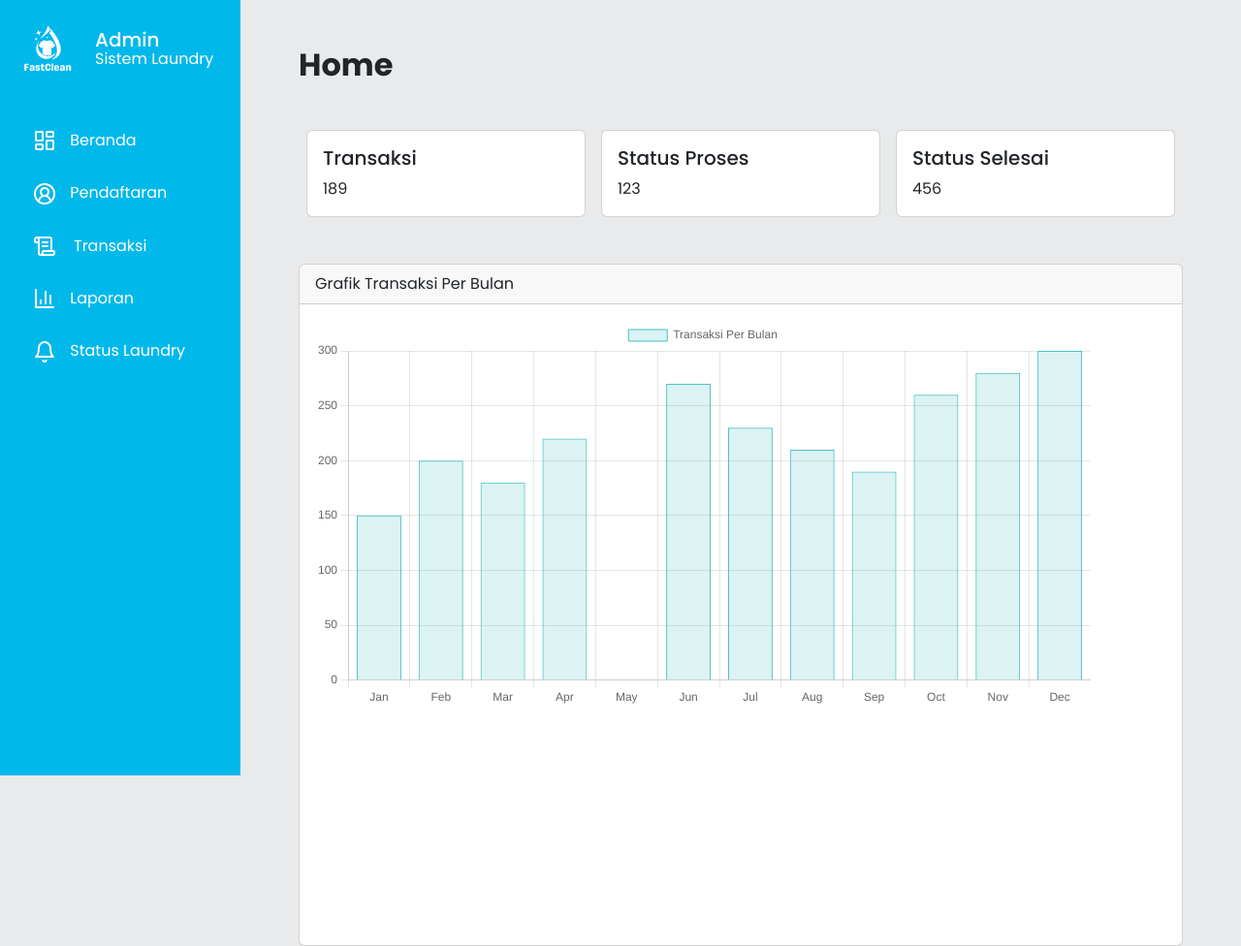
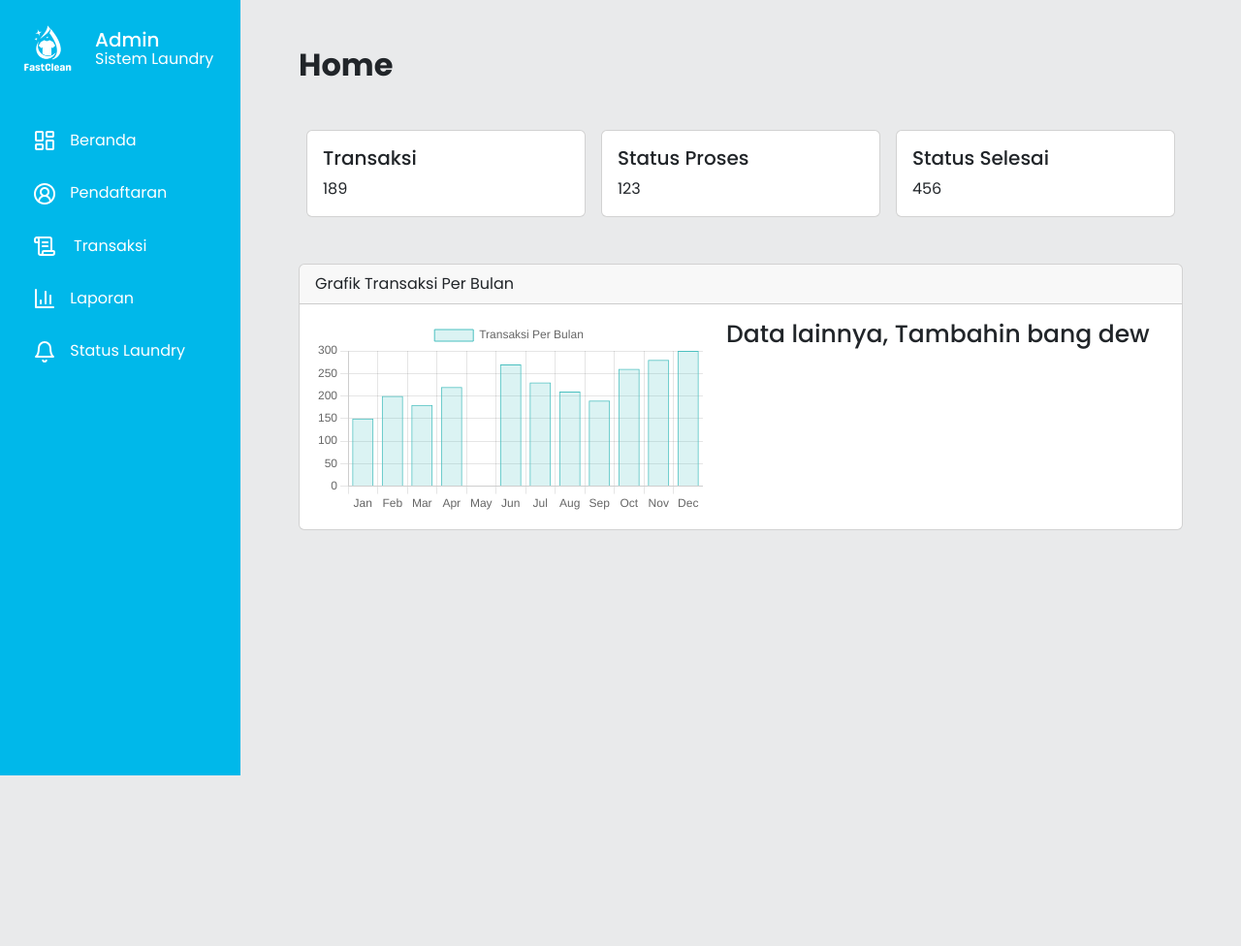
Before and after one commit to DewaTriWijaya/web_admin_laundry, a PHP site: page /index.php?page=home in a window 1280 px wide. Shown: the whole page at 97% size. After the commit the page ends 800 px from the top, so only its background shows below. Run offline with PHP 8.4, Linux system fonts and the light colour scheme.

Commit message:
change size

```diff
--- a/page/home.php
+++ b/page/home.php
@@ -16,13 +16,9 @@ include "koneksi.php";
             min-height: 200px;
         }
 
-        .card {
-            height: 100%;
-        }
-
         .chart-container {
             position: relative;
-            height: 400px;
+            height: 200px;
         }
     </style>
 
@@ -68,8 +64,9 @@ include "koneksi.php";
                 Grafik Transaksi Per Bulan
             </div>
             <div class="card-body">
-                <div class="chart-container">
+                <div class="chart-container d-flex gap-4">
                     <canvas id="transactionsChart"></canvas>
+                    <h1>Data lainnya, Tambahin bang dew</h1>
                 </div>
             </div>
         </div>
```
